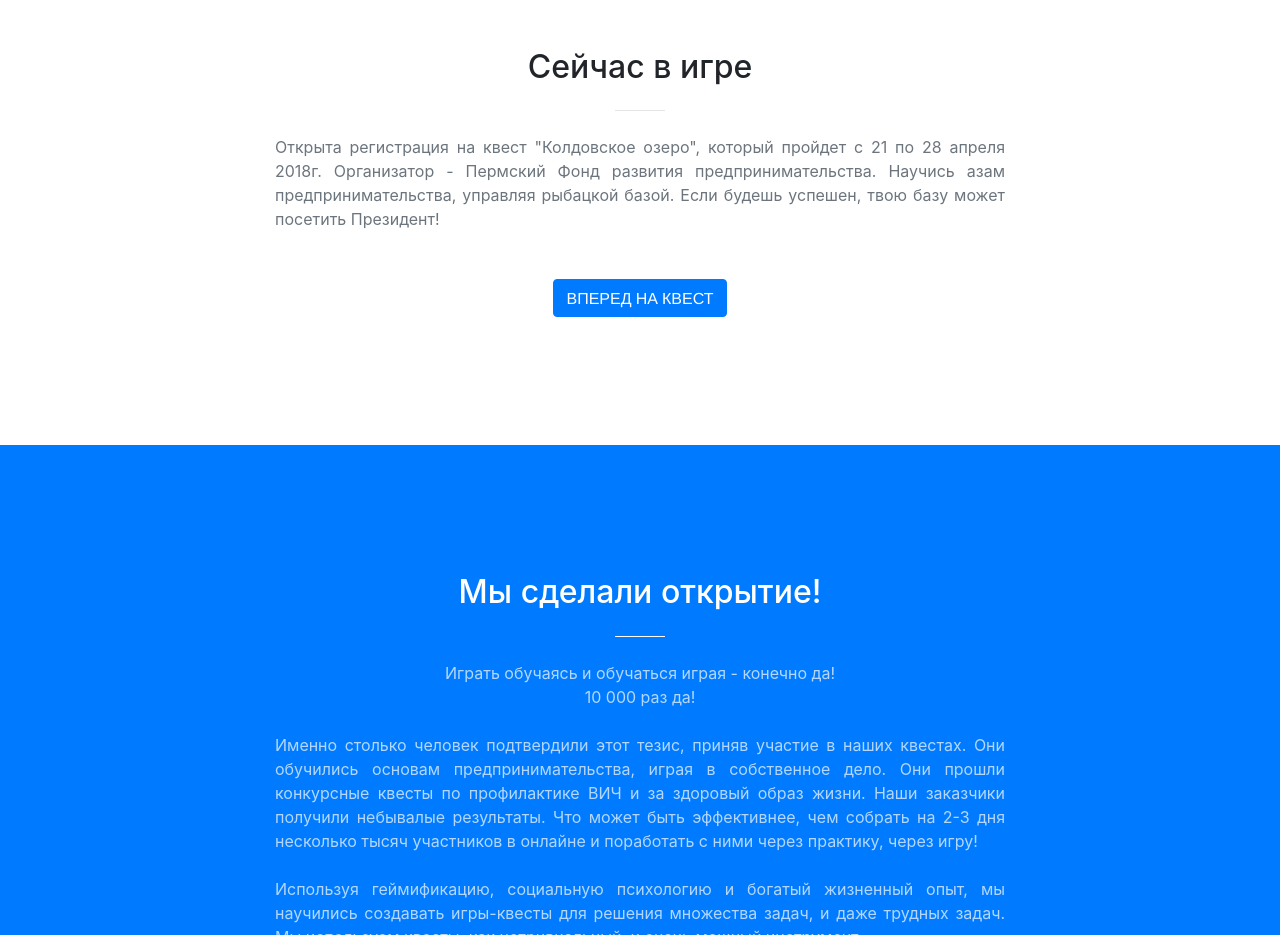
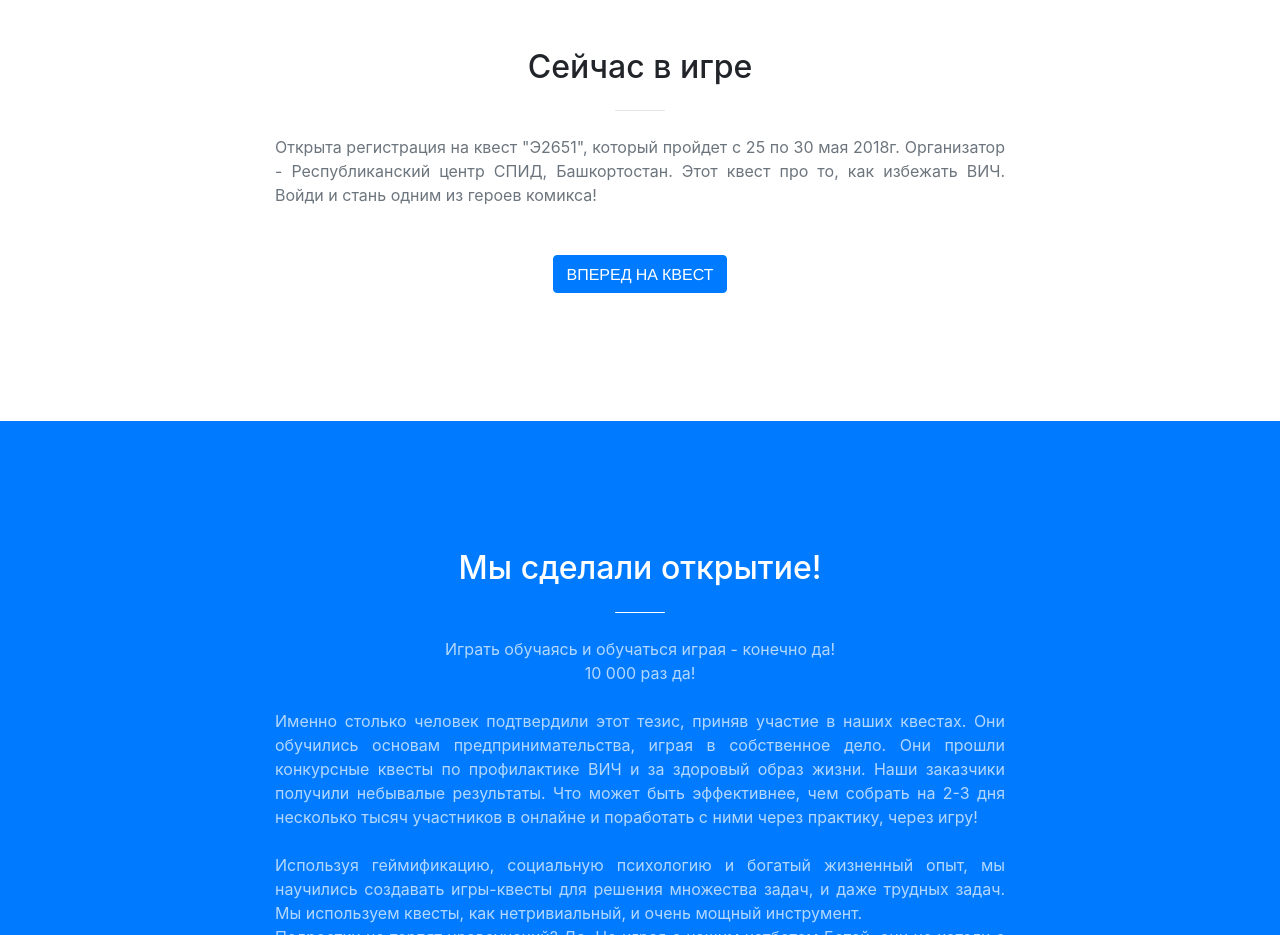
Before and after one commit to workchit/workchit.github.io, a website with bundled scripts: page index.html in a window 1280 px wide. Shown: the part 880-1815 px from the top of the page. Built offline with nearby package versions, Linux system fonts and the light colour scheme.

Commit message:
Update index.html

```diff
--- a/index.html
+++ b/index.html
@@ -124,8 +124,8 @@
           <div class="col-lg-8 mx-auto text-center">
             <h2 class="section-heading">Сейчас в игре</h2>
             <hr class="my-4">
-            <p class="text-muted mb-5" align="justify">Открыта регистрация на квест "Колдовское озеро", который пройдет с 21 по 28 апреля 2018г. Организатор - Пермский Фонд развития предпринимательства. Научись азам предпринимательства, управляя рыбацкой базой. Если будешь успешен, твою базу может посетить Президент!</p>
-  <a class="btn btn-primary btn-xl js-scroll-trigger" href="https://bit.ly/2qvkunD">Вперед на квест</a>
+            <p class="text-muted mb-5" align="justify">Открыта регистрация на квест "Э2651", который пройдет с 25 по 30 мая 2018г. Организатор - Республиканский центр СПИД, Башкортостан. Этот квест про то, как избежать ВИЧ. Войди и стань одним из героев комикса!</p>
+  <a class="btn btn-primary btn-xl js-scroll-trigger" href="https://b.goquest.online">Вперед на квест</a>
           </div>
         </div>
 </div>
```
